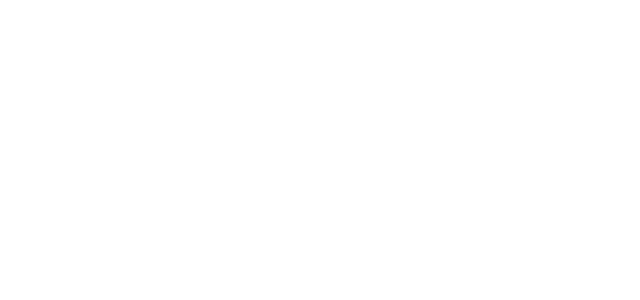
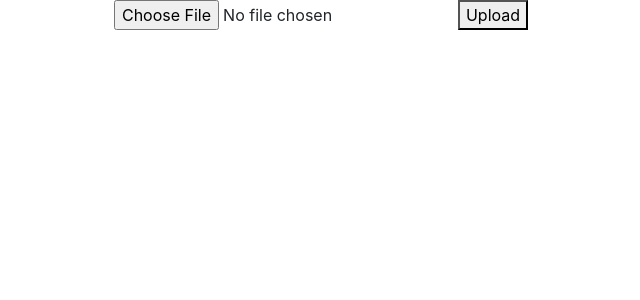
Before and after one commit to EciDevelopersIETI/KingBoo, a React (Create React App) app: page /upload in a window 1280 px wide. Shown: the top 300 px of the page, without its empty margins (319-959 px from the left). Built offline with nearby package versions, Linux system fonts and the light colour scheme.

Commit message:
Carga de imagenes a FireBase

```diff
--- a/package.json
+++ b/package.json
@@ -11,6 +11,7 @@
     "axios": "^0.19.2",
     "bootstrap": "^4.5.2",
     "express": "^4.17.1",
+    "firebase": "^8.0.0",
     "react": "^16.13.1",
     "react-bootstrap": "^1.3.0",
     "react-dom": "^16.13.1",
--- a/src/App.js
+++ b/src/App.js
@@ -25,6 +25,8 @@
 import {PrivateRoute} from "./PrivateRoute";
 import {PrivateRoute2} from "./PrivateRoute2";
 import SignUpView from "./views/signUpView";
+import ImageUpload from "./components/imageUpload";
+
 
 function App() {
 
@@ -49,7 +51,7 @@
   const opcionesProveedor = () => <OpcionesProveedor/>;
   const categoria = () => <Categoria/>;
   const signUpView = () => <SignUpView/>;
-
+  const imageUpload = () => <ImageUpload/>;
   return (
     <Router>
     <div className="App">
@@ -75,6 +77,7 @@
         <PrivateRoute exact path="/misreservas" component={misReservas} />
         <PrivateRoute2  exact path="/opcionesProveedor" component={opcionesProveedor} />
         <PrivateRoute exact path="/categoria" component={categoria} />
+        <Route exact path="/upload" component={imageUpload} />
       </div>
     </div>
   </Router>
--- /dev/null
+++ b/src/api/firebase.js
@@ -0,0 +1,23 @@
+import firebase from 'firebase/app'
+import 'firebase/storage'
+
+// Your web app's Firebase configuration
+// For Firebase JS SDK v7.20.0 and later, measurementId is optional
+var firebaseConfig = {
+    apiKey: "AIzaSyCHr9pg9taMbHea8IagjNlH_zf7WTcHLf4",
+    authDomain: "kingboo-1e6c8.firebaseapp.com",
+    databaseURL: "https://kingboo-1e6c8.firebaseio.com",
+    projectId: "kingboo-1e6c8",
+    storageBucket: "kingboo-1e6c8.appspot.com",
+    messagingSenderId: "679785832889",
+    appId: "1:679785832889:web:f46b7d60b727379c3c1668",
+    measurementId: "G-VXEEZ0Y9Y6"
+};
+// Initialize Firebase
+firebase.initializeApp(firebaseConfig);
+
+const storage = firebase.storage();
+
+export{
+    storage, firebase as default
+}
--- /dev/null
+++ b/src/components/imageUpload.js
@@ -0,0 +1,59 @@
+import React, { Component } from 'react';
+import { storage } from '../api/firebase';
+
+
+class ImageUpload extends Component {
+
+    constructor(props){
+        super(props);
+        this.state = {
+            image: null,
+            url: ''
+        }
+
+        this.handleChange  = this.handleChange.bind(this);
+        this.handleUpload = this.handleUpload.bind(this);
+    }
+    handleChange(e){
+        if(e.target.files[0]){
+            const image = e.target.files[0];
+            this.setState({image});
+        }
+    }
+
+    handleUpload(e){
+        const {image} = this.state;
+        const uploadTask = storage.ref('images/'.concat(image.name)).put(image);
+
+        uploadTask.on( 'state_changed',
+        (snapshot) =>{
+
+        },
+        (error)=>{
+            console.log(error);
+        },
+        ()=>{
+            storage.ref('images').child(image.name).getDownloadURL().then(
+                url => {
+                    console.log(url);
+                }
+
+            )
+        }
+
+        )
+    }
+
+    render(){
+        return(
+            <div>
+                <input type = "file" onChange = {this.handleChange}/>
+                <button onClick = {this.handleUpload} >Upload</button>
+            </div>
+
+            )
+
+    }
+}
+
+export default ImageUpload;
```
Also changed, not shown: 1 other file (tests, documents, lock files or other folders).
